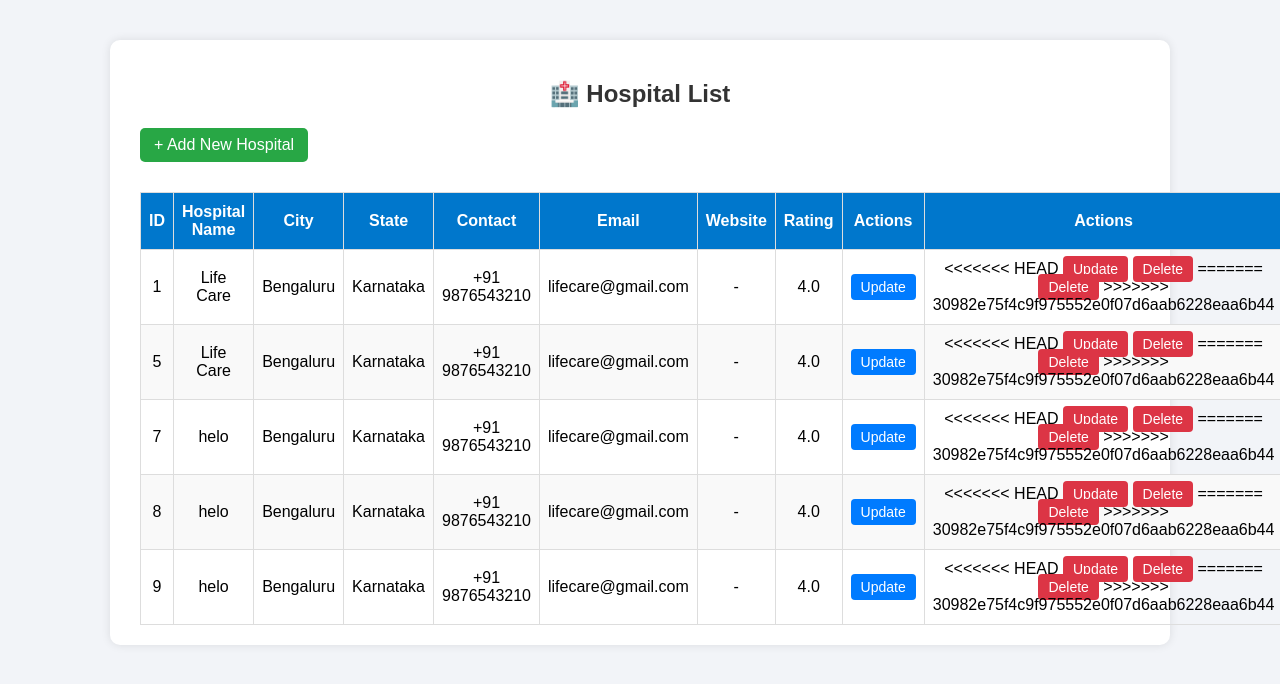
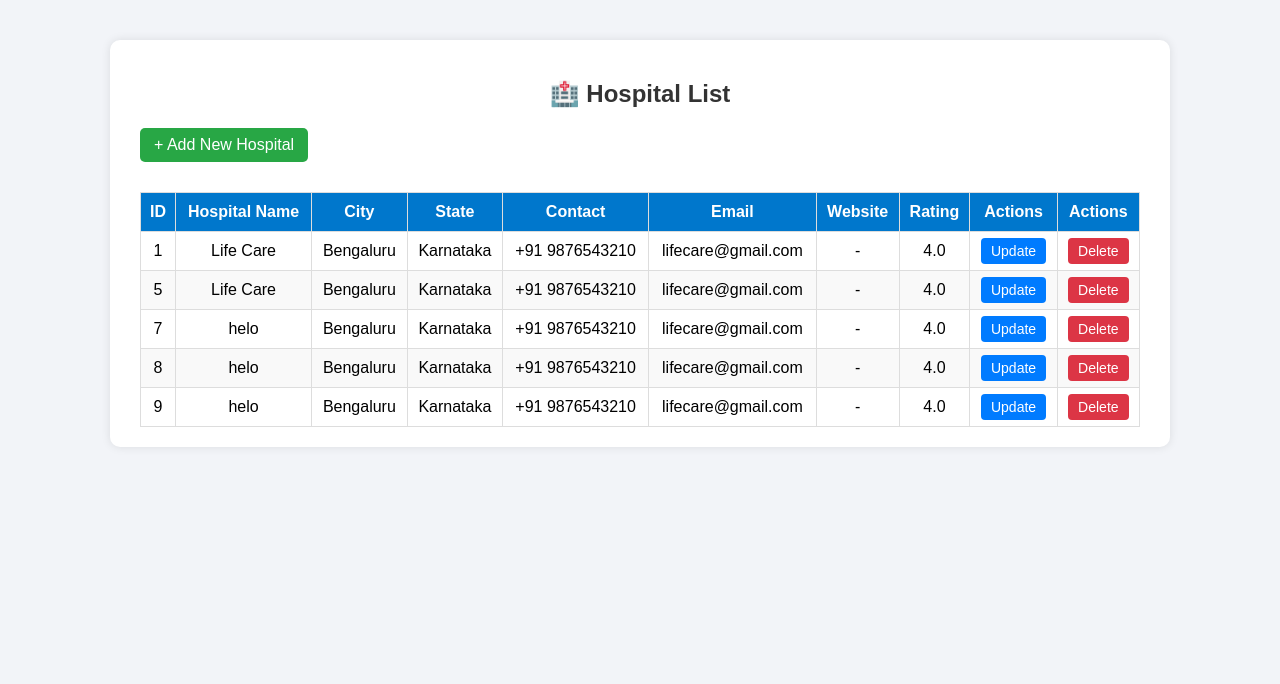
Before and after one commit to Hospital-Management-System-HMS-1/HMS--1, a Django app: page /hospital_list/ in a window 1280 px wide. Shown: the top 684 px of the page. Run offline with Django 5.2, Linux system fonts and the light colour scheme; data comes from the database, SQL or seed files in the repository.

Commit message:
Update hospital_list.html

```diff
--- a/HMS Project/Hospital/templates/hospital_list.html
+++ b/HMS Project/Hospital/templates/hospital_list.html
@@ -157,12 +157,8 @@
                         <a href="{% url 'hospitalinfo:update_hospital' hospital.hospital_id %}" class="btn btn-edit">Update</a>
                     </td>
                     <td>
-<<<<<<< HEAD
-                        <a href="{% url 'hospitalinfo:update_hospital' hospital.hospital_id %}" class="btn btn-delete">Update</a>
                         <a href="{% url 'hospitalinfo:delete_hospital' hospital.hospital_id %}" class="btn btn-delete">Delete</a>
-=======
-                        <a href="{% url 'hospitalinfo:delete' hospital.hospital_id %}" class="btn btn-delete">Delete</a>
->>>>>>> 30982e75f4c9f975552e0f07d6aab6228eaa6b44
+
                     </td>
                 </tr>
                 {% endfor %}
```
